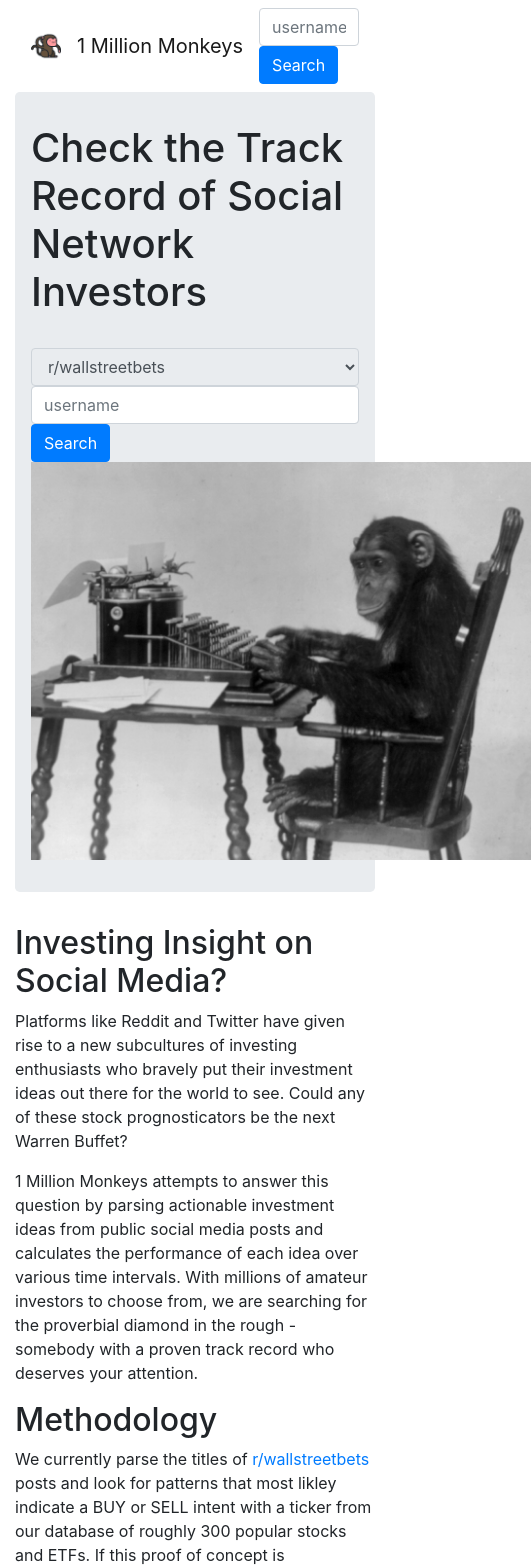
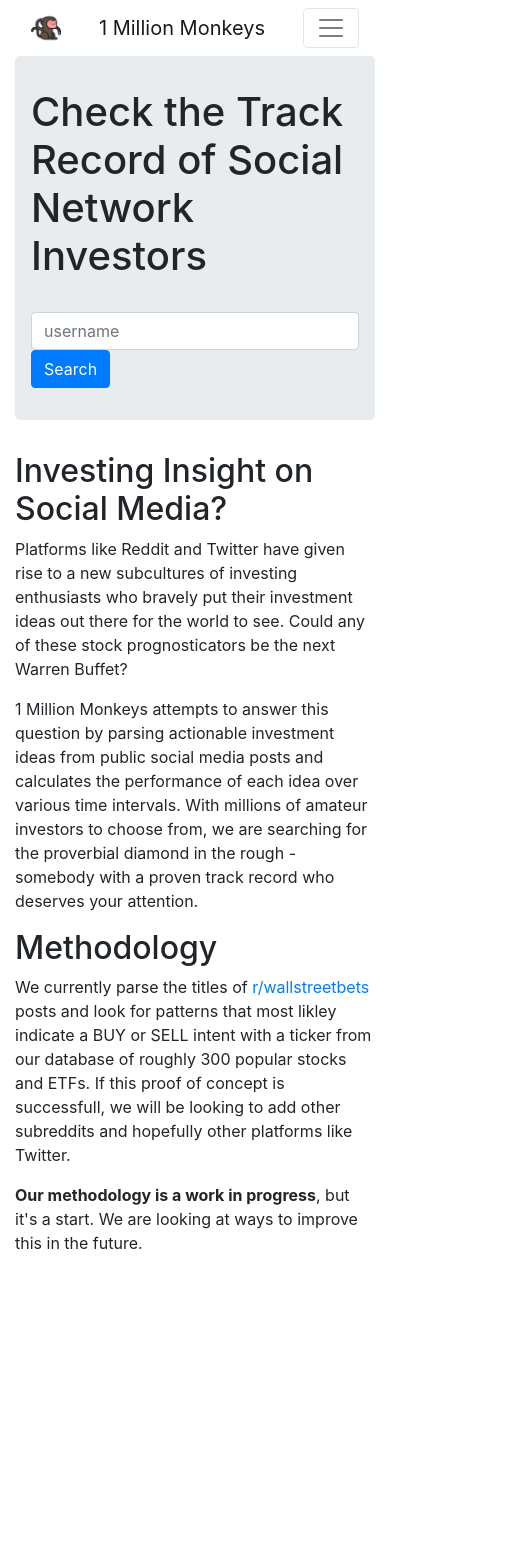
Before and after one commit to stevestring/1millionmonkeys, a React (Create React App) app: page / in a window 390 px wide. Shown: the top 1568 px of the page, 531 px wide, since content can reach past the window. After the commit the page ends 1271 px from the top, so only its background shows below. Built offline with nearby package versions, Linux system fonts and the light colour scheme.

Commit message:
Mobile improvements

```diff
--- a/src/App.js
+++ b/src/App.js
@@ -41,26 +41,28 @@ class App extends React.Component {
       <NavHeader/>
 
 
-     <Jumbotron><Row><Col><h1>
+     <Jumbotron><Row><Col md={6}>
+       <h1>
      Check the Track Record of Social Network Investors</h1>
            <br/>
 
 
            <Form inline onSubmit={this.mySubmitHandler}>
-            <FormControl as="select" className="mr-sm-2" value ="hello" disabled>
+            <FormControl as="select" className="mr-sm-2 d-none d-md-block" value ="hello" disabled>
             <option>r/wallstreetbets</option>
             </FormControl>
             <FormControl type="text" placeholder="username" className="mr-sm-2" onChange={this.myChangeHandler}/>
             <Button type="submit" >Search</Button>
-          </Form></Col><Col><img style={{class:'img-fluid'}} width= {500} src={process.env.PUBLIC_URL + '/Chimpanzee_seated_at_typewriter.jpg'} /></Col></Row>
+          </Form></Col>
+          <Col  class="d-none d-md-block"  md={6}><img class='img-fluid d-none d-md-block' src={process.env.PUBLIC_URL + '/Chimpanzee_seated_at_typewriter.jpg'} /></Col>
+          </Row>
           </Jumbotron>
 
-<Row>
+        <Row>
         <Col Col lg={6}  >
 
         <h2>Investing Insight on Social Media?</h2>
         <p>
-
           Platforms like Reddit and Twitter have given rise to a new subcultures of investing enthusiasts who bravely put their investment ideas out there for the world to see.
           Could any of these stock prognosticators be the next Warren Buffet?
         </p>
@@ -81,7 +83,7 @@ class App extends React.Component {
           If this proof of concept is successfull, we will be looking to add other subreddits and hopefully other platforms like Twitter.
         </p>
         <p>
-        <strong>Our methodology is far from pefect</strong>, but it's a start. We are looking at ways to improve this in the future.
+        <strong>Our methodology is a work in progress</strong>, but it's a start. We are looking at ways to improve this in the future.
         </p>
         </Col>
         </Row>
--- a/src/InvestorPosts.js
+++ b/src/InvestorPosts.js
@@ -1,6 +1,7 @@
 import React from 'react';
 import Table from 'react-bootstrap/Table';
 import Spinner from 'react-bootstrap/Spinner';
+import Badge from 'react-bootstrap/Badge';
 import moment from 'moment';
 
 import './App.css';
--- a/src/NavHeader.js
+++ b/src/NavHeader.js
@@ -16,7 +16,7 @@ class  NavHeader extends React.Component{
       loaded: false,
       username:null
     };
-  }
+}
 
 mySubmitHandler = (event) => {
   event.preventDefault();
@@ -32,7 +32,7 @@ myChangeHandler = (event) => {
 render()
 {
     return (
-      <Navbar
+      <Navbar  expand="lg"
 
       >
         <Navbar.Brand href="/">
```
